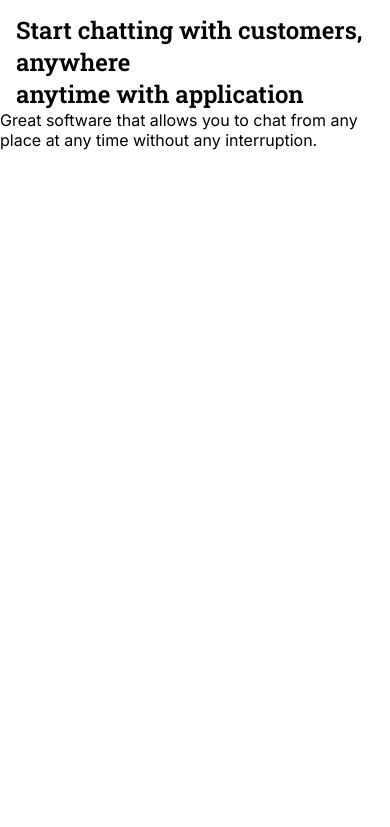
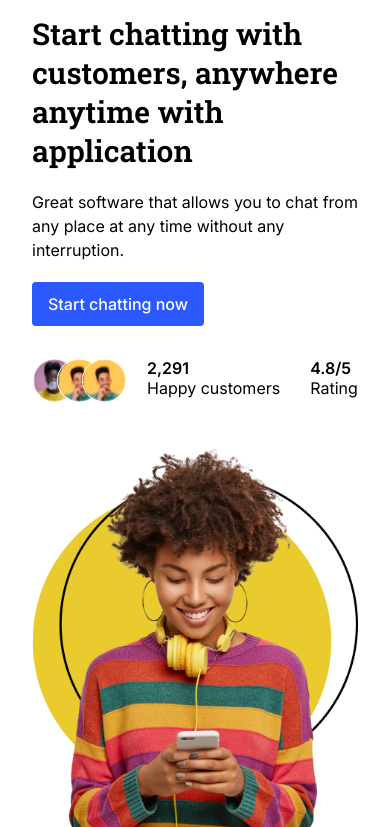
Before and after one commit to kilelx/lunaweb-integration, a website: page index.html in a window 390 px wide. Shown: the part 70-897 px from the top of the page. Before the commit the page ends 844 px from the top, so only its background shows below. Drawn offline with Linux system fonts and the light colour scheme.

Commit message:
add hero mobile version

```diff
--- a/index.html
+++ b/index.html
@@ -1,5 +1,13 @@
+<!--
+
+    - img hero: délier les cercles, et les faire s'animer
+    - attention à la couleur du bg du body
+
+-->
+
 <!DOCTYPE html>
 <html lang="en">
+
 <head>
     <meta charset="UTF-8">
     <meta name="viewport" content="width=device-width, initial-scale=1.0">
@@ -9,17 +17,25 @@
     <link rel="stylesheet" href="./css/styles.css">
 
 </head>
+
 <body>
-
 
     <header class="container">
         <nav class="nav">
             <a href="#" class="nav__logo" title="Accueil">
                 <svg width="24" height="24" viewBox="0 0 24 24" fill="none" xmlns="http://www.w3.org/2000/svg">
-                    <path d="M11.4 2.35L6.24998 7.5C6.04998 7.7 6.04998 8.01 6.24998 8.21L7.97999 9.94C8.17999 10.14 8.48998 10.14 8.68998 9.94L13.84 4.79C14.04 4.59 14.04 4.28 13.84 4.08L12.11 2.35C11.91 2.16 11.6 2.16 11.4 2.35Z" fill="#2B59FF"/>
-                    <path d="M15.3 6.26L6.24998 15.31C6.04998 15.51 6.04998 15.82 6.24998 16.02L7.97999 17.75C8.17999 17.95 8.48998 17.95 8.68998 17.75L17.74 8.7C17.94 8.5 17.94 8.19 17.74 7.99L16.01 6.26C15.82 6.06 15.5 6.06 15.3 6.26Z" fill="#2B59FF"/>
-                    <path d="M19.21 10.16L10.16 19.21C9.96001 19.41 9.96001 19.72 10.16 19.92L11.89 21.65C12.09 21.85 12.4 21.85 12.6 21.65L21.65 12.6C21.85 12.4 21.85 12.09 21.65 11.89L19.92 10.16C19.72 9.96 19.4 9.96 19.21 10.16Z" fill="#2B59FF"/>
-                    <path d="M4.08997 13.84L2.35996 12.11C2.15996 11.91 2.15996 11.6 2.35996 11.4L4.08997 9.67C4.28997 9.47 4.59996 9.47 4.79996 9.67L6.52997 11.4C6.72997 11.6 6.72997 11.91 6.52997 12.11L4.79996 13.84C4.59996 14.04 4.27997 14.04 4.08997 13.84Z" fill="#2B59FF"/>
+                    <path
+                        d="M11.4 2.35L6.24998 7.5C6.04998 7.7 6.04998 8.01 6.24998 8.21L7.97999 9.94C8.17999 10.14 8.48998 10.14 8.68998 9.94L13.84 4.79C14.04 4.59 14.04 4.28 13.84 4.08L12.11 2.35C11.91 2.16 11.6 2.16 11.4 2.35Z"
+                        fill="#2B59FF" />
+                    <path
+                        d="M15.3 6.26L6.24998 15.31C6.04998 15.51 6.04998 15.82 6.24998 16.02L7.97999 17.75C8.17999 17.95 8.48998 17.95 8.68998 17.75L17.74 8.7C17.94 8.5 17.94 8.19 17.74 7.99L16.01 6.26C15.82 6.06 15.5 6.06 15.3 6.26Z"
+                        fill="#2B59FF" />
+                    <path
+                        d="M19.21 10.16L10.16 19.21C9.96001 19.41 9.96001 19.72 10.16 19.92L11.89 21.65C12.09 21.85 12.4 21.85 12.6 21.65L21.65 12.6C21.85 12.4 21.85 12.09 21.65 11.89L19.92 10.16C19.72 9.96 19.4 9.96 19.21 10.16Z"
+                        fill="#2B59FF" />
+                    <path
+                        d="M4.08997 13.84L2.35996 12.11C2.15996 11.91 2.15996 11.6 2.35996 11.4L4.08997 9.67C4.28997 9.47 4.59996 9.47 4.79996 9.67L6.52997 11.4C6.72997 11.6 6.72997 11.91 6.52997 12.11L4.79996 13.84C4.59996 14.04 4.27997 14.04 4.08997 13.84Z"
+                        fill="#2B59FF" />
                 </svg>
                 <p>Chat Application</p>
             </a>
@@ -30,10 +46,35 @@
     </header>
 
     <section class="hero container">
-        <h1>Start chatting with customers, anywhere
-        </br>anytime with application</h1>
+        <div class="hero__left">
+            <h1 class="hero__title">Start chatting with customers, anywhere
+                </br>anytime with application</h1>
+            <p class="hero__subtitle">Great software that allows you to chat from any place at any time without any
+                interruption.</p>
+            <a href="#" title="Start chatting now" class="btn">Start chatting now</a>
+
+            <div class="trust">
+                <div class="trust__gallery">
+                    <img src="./assets/img-user-2.png" class="trust__gallery--img" alt="Photo de Eli JSON">
+                    <img src="./assets/img-user-1.png" class="trust__gallery--img" alt="Photo de Eli JSON">
+                    <img src="./assets/img-user-1.png" class="trust__gallery--img" alt="Photo de Eli JSON">
+                </div>
+                <!-- <div class="trust__stats"> -->
+                <p class="trust__stats">
+                    <span>2,291</span></br>
+                    Happy customers
+                </p>
+                <p class="trust__stats">
+                    <span>4.8/5</span></br>
+                    Rating
+                </p>
+            </div>
+        </div>
+
+        <img src="./assets/hero-img.webp" class="hero__img" alt="Smiling young woman on her phone">
+
     </section>
 
-    <p>Great software that allows you to chat from any place at any time without any interruption.</p>
 </body>
+
 </html>
--- /dev/null
+++ b/scss/components/_button.scss
@@ -0,0 +1,8 @@
+.btn {
+    background-color: $primary;
+    color: #FFF;
+    font-weight: 500;
+    padding: 1.2rem 1.6rem;
+    border-radius: 0.4rem;
+    display: inline-block;
+}
--- /dev/null
+++ b/scss/layouts/_hero.scss
@@ -0,0 +1,13 @@
+.hero {
+    &__title {
+        font-size: 3rem;
+    }
+    &__subtitle {
+        // font-size: 2.4rem;
+        line-height: 2.4rem;
+        margin: 2rem 0;
+    }
+    &__img {
+        margin-top: 5rem;
+    }
+}
--- /dev/null
+++ b/scss/pages/_home.scss
@@ -0,0 +1,38 @@
+// HERO - TRUST SECTION
+.trust {
+    margin-top: 3.2rem;
+    display: flex;
+    // justify-content: space-between;
+    column-gap: 3rem;
+
+    &__gallery {
+        position: relative;
+        width: calc(4.5rem * 3 - 2*2.5rem);
+        img {
+            width: 4.5rem;
+            height: 4.5rem;
+            position: absolute;
+            top: 0;
+            border: 1px solid #FFF;
+            border-radius: 100px;
+
+            &:nth-child(1) {
+                z-index: 0;
+            }
+
+            &:nth-child(2) {
+                z-index: 2;
+                left: 2.5rem;
+            }
+
+            &:nth-child(3) {
+                z-index: 2;
+                left: 5rem;
+            }
+        }
+    }
+
+    &__stats span{
+        font-weight: 600;
+    }
+}
--- a/scss/styles.scss
+++ b/scss/styles.scss
@@ -6,6 +6,13 @@
 
 // LAYOUTS
 @import './layouts/header';
+@import './layouts/hero';
+
+// COMPONENTS
+@import './components/button';
+
+// PAGES
+@import './pages/home';
 
 h1 {
     font-family: $font-title;
--- a/scss/utils/_classes.scss
+++ b/scss/utils/_classes.scss
@@ -2,8 +2,8 @@
     width: 100%;
     margin-left: auto;
     margin-right: auto;
-    padding-left: 16px;
-    padding-right: 16px;
+    padding-left: 3.2rem;
+    padding-right: 3.2rem;
     @include sm {
         max-width: 720px;
     }
--- a/scss/utils/_variables.scss
+++ b/scss/utils/_variables.scss
@@ -6,3 +6,4 @@ $font-title: 'Roboto Slab', serif;
 $title-dark: #131313;
 $text-dark: #12141D;
 $primary: #2B59FF;
+$gray-bg: #FAFAFA;
```
Also changed, not shown: assets/hero-img.webp (added), assets/img-user-1.png (added), assets/img-user-2.png (added), css/styles.css, 1 other file.
